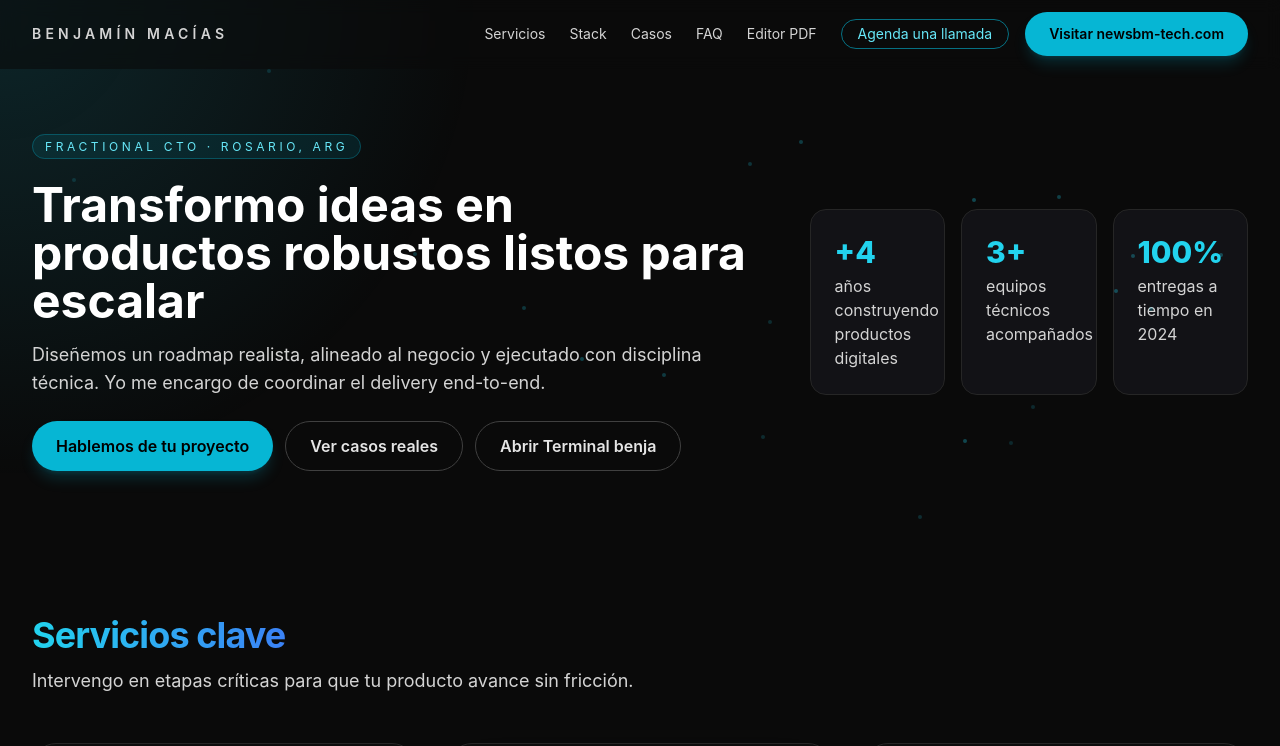
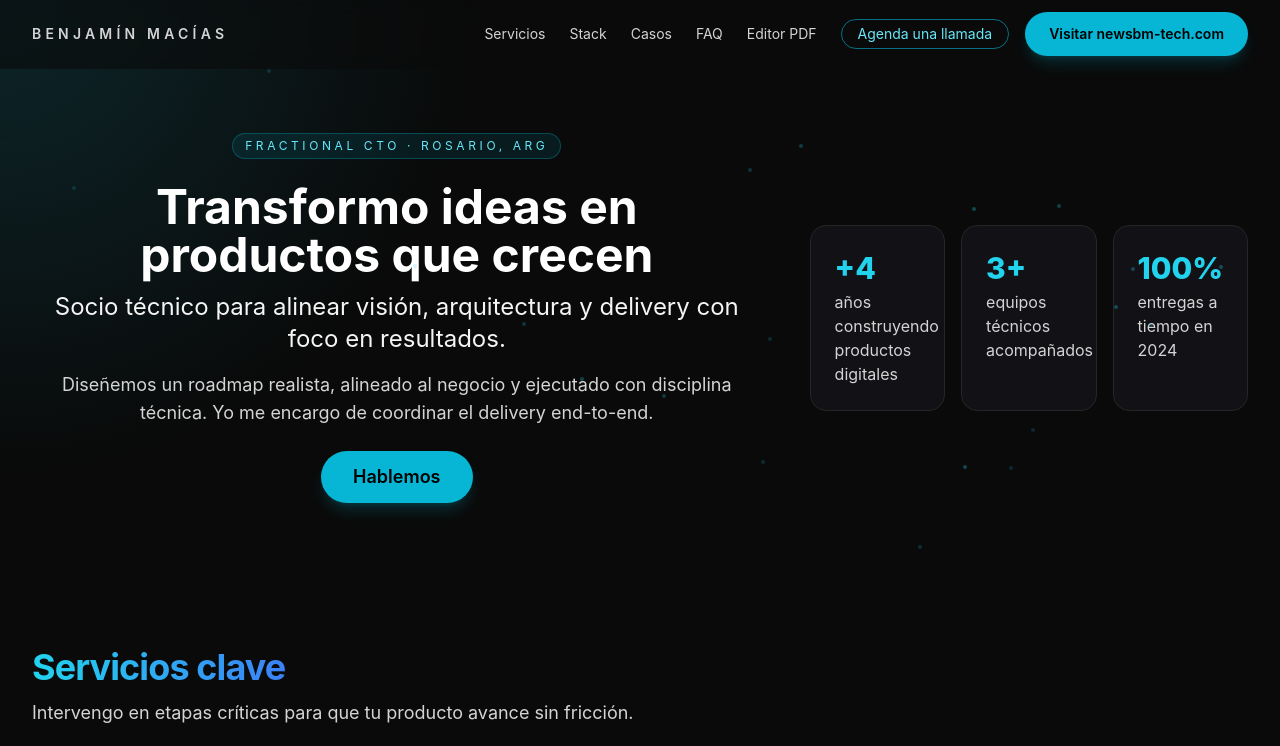
Before and after one commit to benjamacias/solid-dollop, a Next.js app: page / in a window 1280 px wide. Shown: the top 746 px of the page. Built offline with nearby package versions, Linux system fonts and the light colour scheme; no server answers.

Commit message:
Update hero copy and layout

```diff
--- a/src/app/components/LandingPage.tsx
+++ b/src/app/components/LandingPage.tsx
@@ -336,35 +336,26 @@ export default function LandingPage() {
       <main className="relative z-10 mx-auto max-w-7xl px-4 pb-24 sm:px-6 lg:px-8">
         <section className="relative flex flex-col gap-12 py-16 lg:flex-row lg:items-center">
           <ParticleBackground />
-          <div className="lg:w-3/5">
+          <div className="flex flex-col items-center text-center lg:w-3/5">
             <span className="rounded-full border border-cyan-500/30 bg-cyan-500/10 px-3 py-1 text-xs uppercase tracking-[0.3em] text-cyan-300">
               Fractional CTO · Rosario, ARG
             </span>
             <h1 className="mt-6 text-4xl font-bold leading-tight sm:text-5xl">
-              Transformo ideas en productos robustos listos para escalar
+              Transformo ideas en productos que crecen
             </h1>
-            <p className="mt-4 max-w-2xl text-lg text-neutral-300">
+            <p className="mt-3 text-xl text-neutral-100 sm:text-2xl">
+              Socio técnico para alinear visión, arquitectura y delivery con foco en resultados.
+            </p>
+            <p className="mt-4 max-w-2xl text-lg text-neutral-300 mx-auto lg:mx-auto">
               Diseñemos un roadmap realista, alineado al negocio y ejecutado con disciplina técnica. Yo
               me encargo de coordinar el delivery end-to-end.
             </p>
-            <div className="mt-6 flex flex-col gap-3 sm:flex-row">
+            <div className="mt-6 flex justify-center">
               <Link
                 href="#contacto"
-                className="inline-flex items-center justify-center rounded-full bg-cyan-500 px-6 py-3 font-semibold text-black shadow-lg shadow-cyan-500/20 transition hover:bg-cyan-400"
+                className="inline-flex items-center justify-center rounded-full bg-cyan-500 px-8 py-3 text-lg font-semibold text-black shadow-lg shadow-cyan-500/20 transition hover:bg-cyan-400"
               >
-                Hablemos de tu proyecto
-              </Link>
-              <Link
-                href="#casos"
-                className="inline-flex items-center justify-center rounded-full border border-neutral-700 px-6 py-3 font-semibold text-neutral-200 transition hover:border-neutral-500 hover:text-white"
-              >
-                Ver casos reales
-              </Link>
-              <Link
-                href="/consola.html"
-                className="inline-flex items-center justify-center rounded-full border border-neutral-700 px-6 py-3 font-semibold text-neutral-200 transition hover:border-neutral-500 hover:text-white"
-              >
-                Abrir Terminal benja
+                Hablemos
               </Link>
             </div>
           </div>
```
